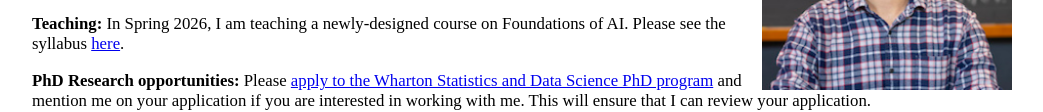
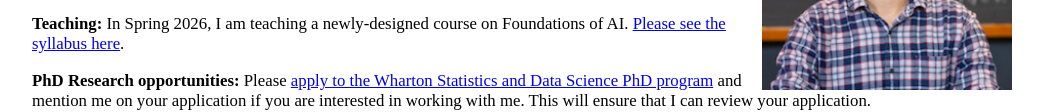
Before and after one commit to eboix/eboix.github.io, a plain HTML site: page index.html in a window 1280 px wide. Shown: the part 235-347 px from the top of the page, without its empty margins (108-1151 px from the left). Drawn offline with nearby package versions, Linux system fonts and the light colour scheme.

Commit message:
Clarify syllabus link in teaching section
Updated the teaching section to improve clarity of syllabus link.

```diff
--- a/index.html
+++ b/index.html
@@ -30,7 +30,7 @@ My research focuses on building a mathematical science of deep learning. My goal
     </p>
 
     <p>
-      <b>Teaching:</b> In Spring 2026, I am teaching a newly-designed course on Foundations of AI. Please see the syllabus  <a href="https://eboix.github.io/Foundations_of_AI.pdf">here</a>.
+      <b>Teaching:</b> In Spring 2026, I am teaching a newly-designed course on Foundations of AI. <a href="https://eboix.github.io/Foundations_of_AI.pdf">Please see the syllabus here</a>.
     </p>
 
     <p>
```
